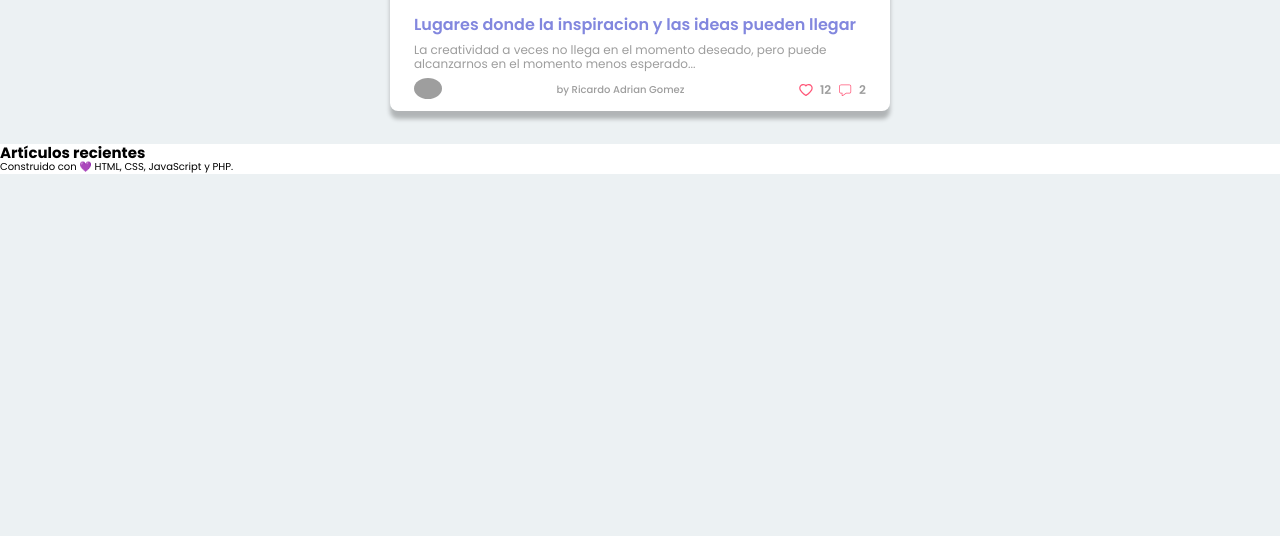
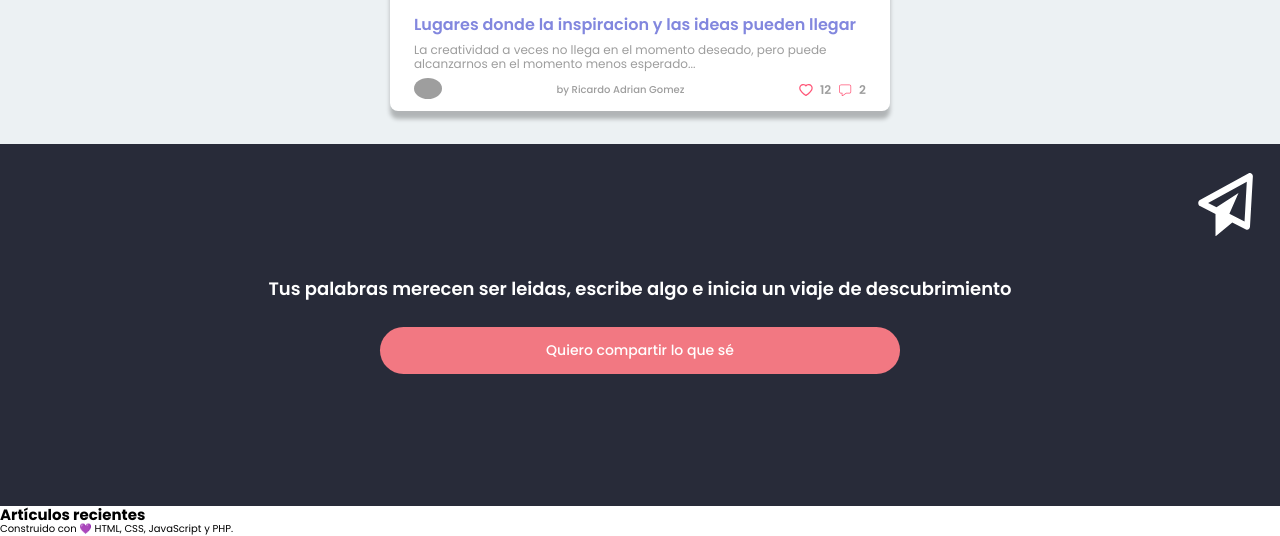
Before and after one commit to ricardogj08/nabu, a PHP site: page /index.php?view=home in a window 1280 px wide. Shown: the part 4254-4790 px from the top of the page. Before the commit the page ends 4428 px from the top, so only its background shows below. Run offline with PHP 8.4, Linux system fonts and the light colour scheme; data that the repository does not hold is empty; grey boxes are pictures that could not be loaded.

Commit message:
[Agregar] estructura y estilos para la sección del call to action final del home

```diff
--- a/assets/styles/pages/home/home.css
+++ b/assets/styles/pages/home/home.css
@@ -275,3 +275,56 @@ html {
     grid-template-rows: auto;
     gap: 30px 0;
 }
+
+/* Estilos para el CTA del final de la pagina*/
+
+.CTA {
+    position: relative;
+    min-width: 320px;
+    width: 100%;
+    min-height: 362px;
+    height: auto;
+    padding: 0 27px;
+    display: flex;
+    justify-content: center;
+    align-items: center;
+    background-color: var(--color-black);
+}
+
+.CTA__plane {
+    position: absolute;
+    right: 27px;
+    top: 8%;
+    width: 55px;
+    height: 63px;
+    background-image: url(../../../images/paper-plane.svg);
+    background-position: center;
+
+}
+
+.CTA__container {
+    text-align: center;
+    color: #FFF;
+}
+
+.CTA__title {
+    margin-bottom: 25px;
+    font-size: 1.8rem;
+    font-weight: 600;
+    line-height: 2.7rem;
+}
+
+.CTA__button {
+    display: inline-block;
+    min-width: 215px;
+    width: 70%;
+    padding: 13px;
+    text-decoration: none;
+    font-size: 1.4rem;
+    font-weight: 500;
+    line-height: 2.1rem;
+    border-radius: 40px;
+    background-color: var(--color-primary-red);
+    color:#fff;
+    cursor: pointer;
+}
--- a/views/pages/home.php
+++ b/views/pages/home.php
@@ -42,7 +42,13 @@
             <?php require 'views/components/articles.php' ?>
         </section>
     </section>
-    <section></section>
+    <section class = "CTA">
+        <span class="CTA__plane"></span>
+        <div class="CTA__container">
+            <h3 class="CTA__title">Tus palabras merecen ser leidas, escribe algo e inicia un viaje de descubrimiento</h3>
+            <a href="<?= NABU_ROUTES['signup'] ?>" class="CTA__button">Quiero compartir lo que sé</a>
+        </div>
+    </section>
 </main>
 
 
```
